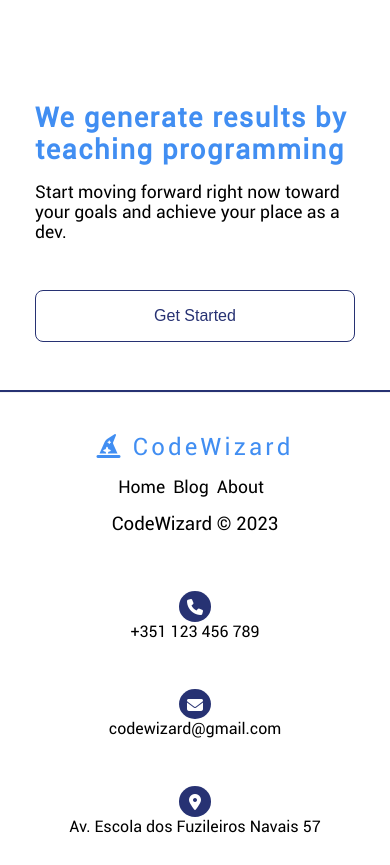
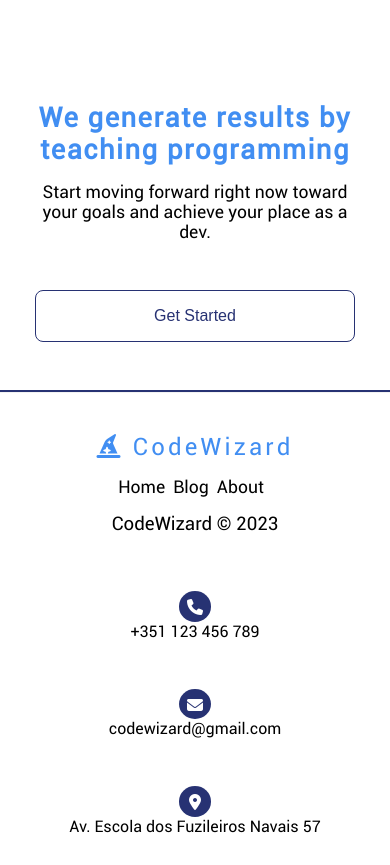
Before and after one commit to Victorceloss/code-wizard, a React (Vite) app in the folder frontend/: page / in a window 390 px wide. Shown: the part 2471-3336 px from the top of the page. Built offline with nearby package versions, Linux system fonts and the light colour scheme; some icons are missing.

Commit message:
:lipstick: style: Adding Styles to the Home (Responsive)

```diff
--- a/frontend/src/styles/responsive/responsiveHome.css
+++ b/frontend/src/styles/responsive/responsiveHome.css
@@ -90,6 +90,19 @@
   .final-image {display: none;}
 
   .square-layout-two {display: none;}
+
+  .section-final,
+  .final-text {
+    display: flex;
+    align-items: center;
+    flex-direction: column;
+    justify-content: center;
+  }
+
+  .final-text-title,
+  .final-text-description {
+    text-align: center;
+  }
 }
 
 @media screen and (min-width: 1024px) {
```
